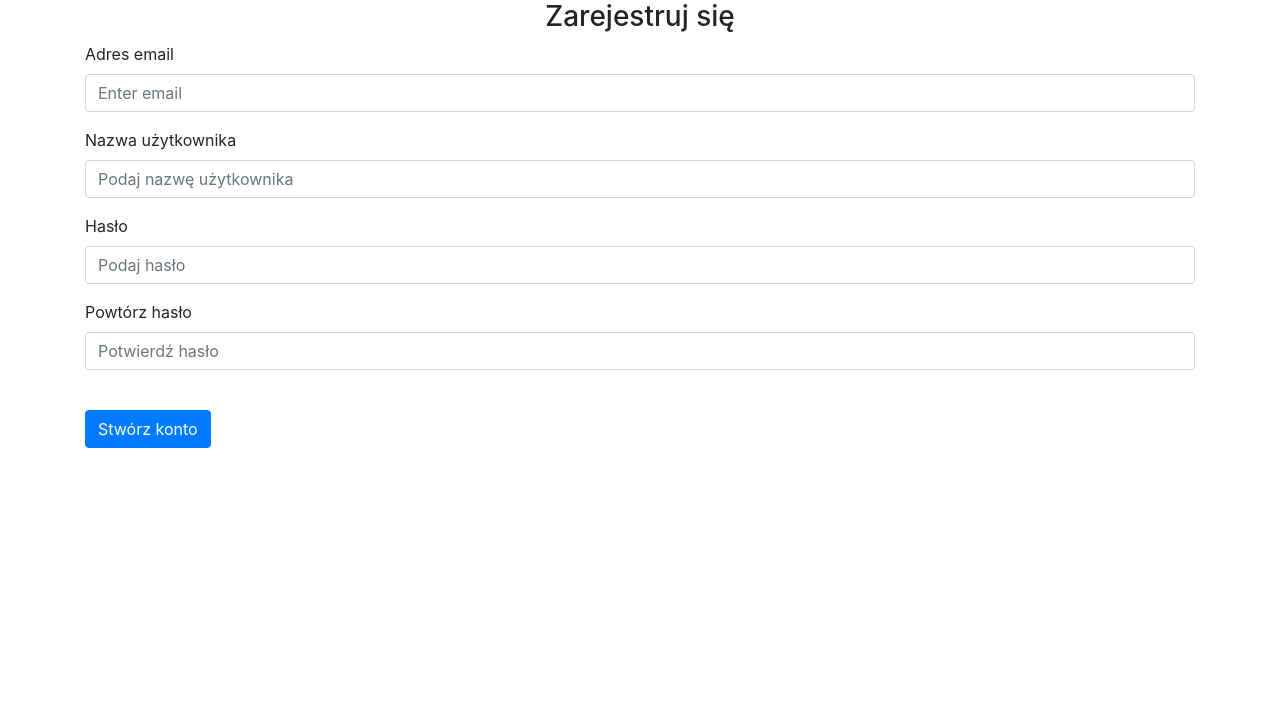
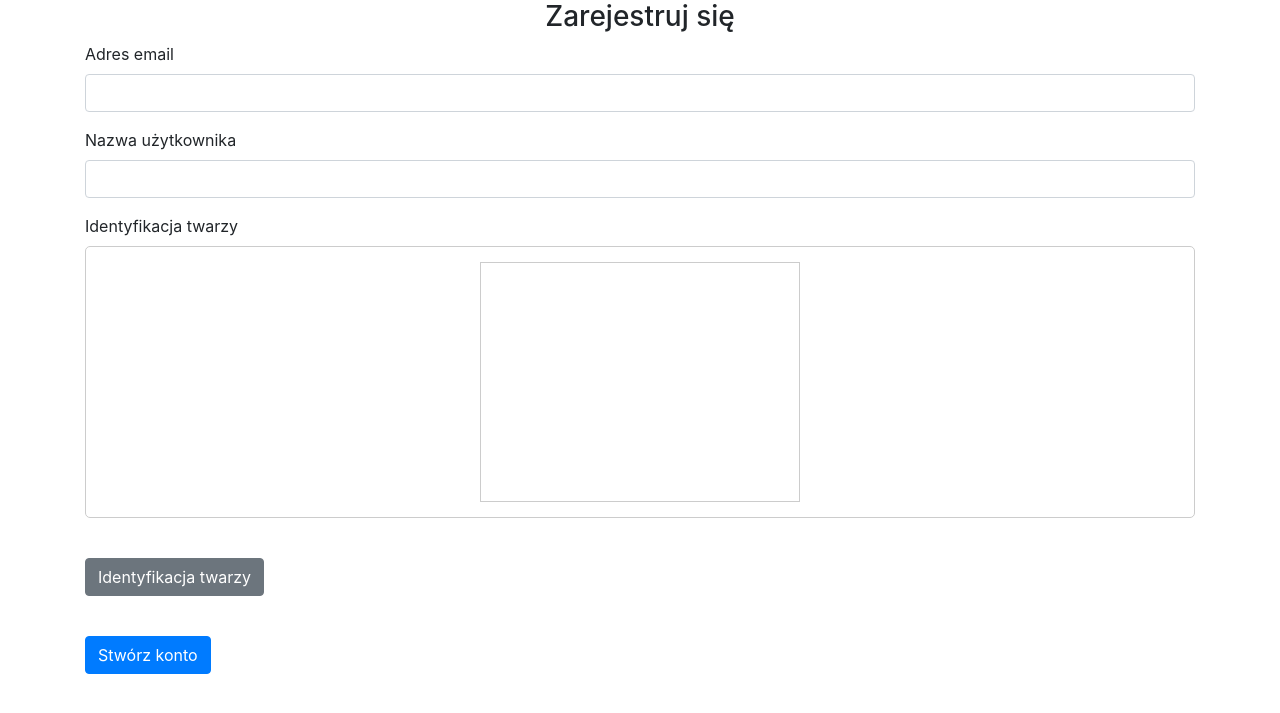
Before and after one commit to Kykaneek/MachinLerningProject, a Flask app: page /sign-up in a window 1280 px wide. Shown: the part 56-769 px from the top of the page. Run offline with Flask 3, Linux system fonts and the light colour scheme; some libraries are stand-ins or nearby versions.

Commit message:
Dla dawidka

```diff
--- a/website/auth.py
+++ b/website/auth.py
@@ -17,13 +17,13 @@ def login():
         user = User.query.filter_by(email=email).first()
         if user:
             if check_password_hash(user.password, password):
-                flash('Logged in successfully!', category='success')
+                flash('Zalogowano z sukcesem!', category='success')
                 login_user(user, remember=True)
                 return redirect(url_for('views.home'))
             else:
-                flash('Incorrect password, try again.', category='error')
+                flash('Nieprawidłowe hasło.', category='error')
         else:
-            flash('Email does not exist.', category='error')
+            flash('Brak użytkownika w bazie.', category='error')
 
     return render_template("login.html", user=current_user)
 
@@ -45,21 +45,21 @@ def sign_up():
 
         user = User.query.filter_by(email=email).first()
         if user:
-            flash('Email already exists.', category='error')
+            flash('Email już istnieje.', category='error')
         elif len(email) < 4:
-            flash('Email must be greater than 3 characters.', category='error')
+            flash('Email musi mieć więcej niż 4 znaki.', category='error')
         elif len(first_name) < 2:
-            flash('First name must be greater than 1 character.', category='error')
+            flash('Nazwa użytkownika musi mieć więcej niż jeden znak.', category='error')
         elif password1 != password2:
-            flash('Passwords don\'t match.', category='error')
+            flash('Hasła nie są zgodne.', category='error')
         elif len(password1) < 7:
-            flash('Password must be at least 7 characters.', category='error')
+            flash('Hasło musi mieć conajnmiemj 7 znaków.', category='error')
         else:
             new_user = User(email=email, first_name=first_name, password=generate_password_hash(password1, method='pbkdf2:sha256'))
             db.session.add(new_user)
             db.session.commit()
             login_user(new_user, remember=True)
-            flash('Account created!', category='success')
+            flash('Konto utworzone!', category='success')
             return redirect(url_for('views.home'))
 
     return render_template("sign_up.html", user=current_user)
--- a/website/templates/home.html
+++ b/website/templates/home.html
@@ -1,6 +1,6 @@
 {% extends "base.html" %} {% block title %}Strona główna{% endblock %} {% block content
 %}
-<h1 align="center">Zasoby użytkowni</h1>
+<h1 align="center">Zasoby użytkowników</h1>
 <ul class="list-group list-group-flush" id="notes">
   {% for note in user.notes %}
   <li class="list-group-item">
--- a/website/templates/sign_up.html
+++ b/website/templates/sign_up.html
@@ -1,7 +1,9 @@
-{% extends "base.html" %} {% block title %}Rejestracje{% endblock %}
+{% extends "base.html" %}
+{% block title %}Rejestracja{% endblock %}
 {% block content %}
-<form method="POST">
+<form id="register-form" method="POST">
   <h3 align="center">Zarejestruj się</h3>
+
   <div class="form-group">
     <label for="email">Adres email</label>
     <input
@@ -9,9 +11,10 @@
       class="form-control"
       id="email"
       name="email"
-      placeholder="Enter email"
+      required
     />
   </div>
+
   <div class="form-group">
     <label for="firstName">Nazwa użytkownika</label>
     <input
@@ -19,30 +22,71 @@
       class="form-control"
       id="firstName"
       name="firstName"
-      placeholder="Podaj nazwę użytkownika"
+      required
     />
   </div>
+
   <div class="form-group">
-    <label for="password1">Hasło</label>
-    <input
-      type="password"
-      class="form-control"
-      id="password1"
-      name="password1"
-      placeholder="Podaj hasło"
-    />
+    <label>Identyfikacja twarzy</label><br />
+    <div class="form-group" style="border: 1px solid #ccc; padding: 15px; border-radius: 5px;">
+    <video id="video" width="320" height="240" autoplay muted class="d-block mx-auto" style="border: 1px solid #ccc;"></video>
+    <canvas id="canvas" width="320" height="240" style="display: none;"></canvas>
+    </div>
+    <br />
+    <button type="button" class="btn btn-secondary" id="start-camera">Identyfikacja twarzy</button>
   </div>
-  <div class="form-group">
-    <label for="password2">Powtórz hasło</label>
-    <input
-      type="password"
-      class="form-control"
-      id="password2"
-      name="password2"
-      placeholder="Potwierdź hasło"
-    />
-  </div>
+
   <br />
   <button type="submit" class="btn btn-primary">Stwórz konto</button>
 </form>
+
+<script>
+  const video = document.getElementById("video");
+  const canvas = document.getElementById("canvas");
+  const startBtn = document.getElementById("start-camera");
+  const form = document.getElementById("register-form");
+
+  let stream;
+
+  startBtn.onclick = async function () {
+    try {
+      stream = await navigator.mediaDevices.getUserMedia({ video: true });
+      video.srcObject = stream;
+    } catch (err) {
+      alert("Nie można uzyskać dostępu do kamery.");
+      console.error(err);
+    }
+  };
+
+  form.onsubmit = async function (e) {
+    e.preventDefault();
+
+    const ctx = canvas.getContext("2d");
+    const snapshots = [];
+
+    // Zrób 5 zdjęć co 1 sekundę
+    for (let i = 0; i < 5; i++) {
+      ctx.drawImage(video, 0, 0, canvas.width, canvas.height);
+      const dataUrl = canvas.toDataURL("image/jpeg");
+      snapshots.push(dataUrl);
+      await new Promise(r => setTimeout(r, 1000));
+    }
+
+    // Wyślij dane do serwera
+    const formData = new FormData(form);
+    formData.append("face_images", JSON.stringify(snapshots));
+
+    fetch("/register", {
+      method: "POST",
+      body: formData,
+    }).then((res) => {
+      if (res.ok) {
+        alert("Konto zostało utworzone.");
+        window.location.href = "/login";
+      } else {
+        alert("Wystąpił błąd.");
+      }
+    });
+  };
+</script>
 {% endblock %}
```
Also changed, not shown: instance/database.db.
